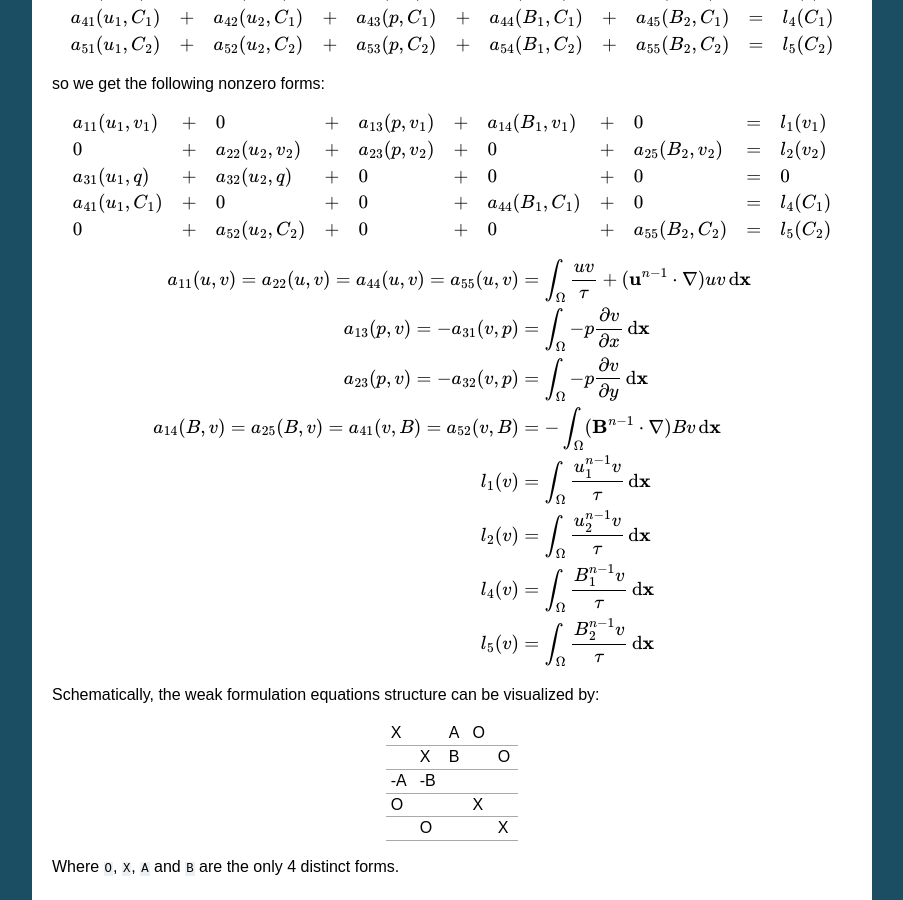
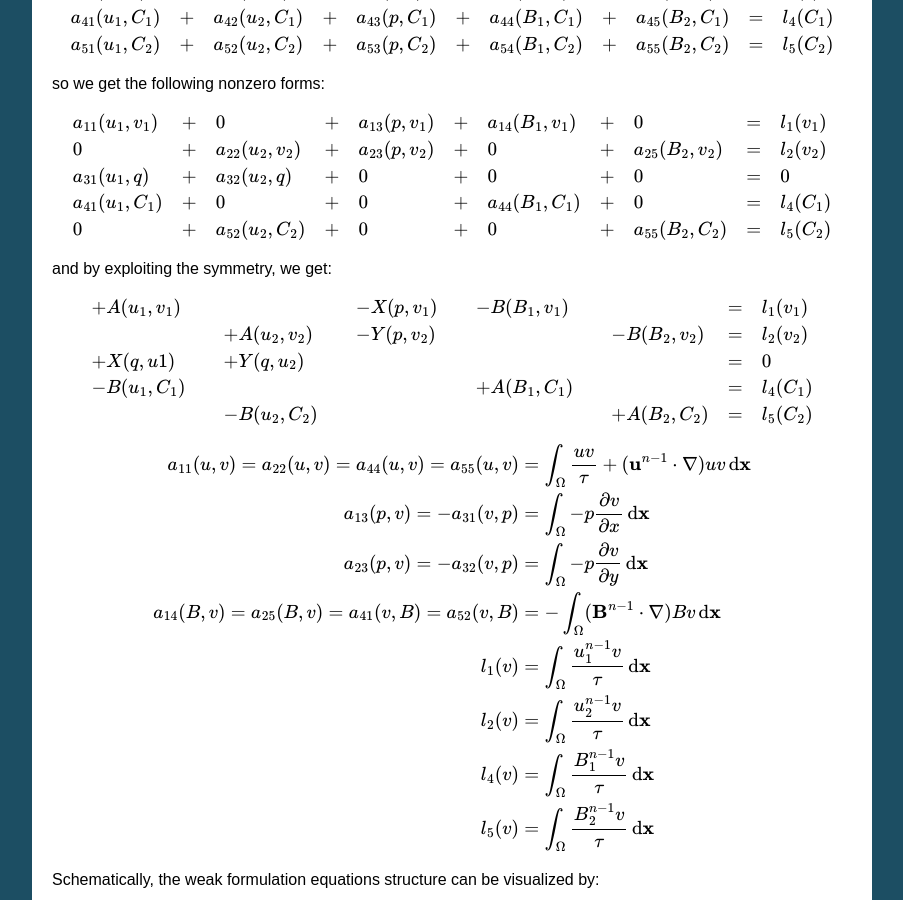
Before and after one commit to certik/mhd-hermes, a Sphinx documentation site: the page built from doc/physics.rst, in a window 1280 px wide and 900 px high, scrolled down 2983 px. Shown: the whole window, without its empty margins (198-1101 px from the left). Built offline with Sphinx 7.4.7, drawn with Linux system fonts in a browser that asks for light colours; formulas are drawn with MathJax 3.

Commit message:
Structure

```diff
--- a/doc/physics.rst
+++ b/doc/physics.rst
@@ -285,6 +285,19 @@ so we get the following nonzero forms:
         0 &+& a_{55}(B_2, C_2) &=& l_5(C_2)
     \end{array}$$
 
+and by exploiting the symmetry, we get:
+
+.. math::
+    :nowrap:
+
+    $$\begin{array}{lclclclclcl}
+    +A(u_1, v_1) &&  && -X(p, v_1) && -B(B_1, v_1) &&  &=& l_1(v_1)\\
+      && +A(u_2, v_2) && -Y(p, v_2) &&  && -B(B_2, v_2) &=& l_2(v_2)\\
+    +X(q, u1) && +Y(q, u_2) &&  &&  &&  &=& 0\\
+    -B(u_1, C_1) &&  &&  && +A(B_1, C_1) &&  &=& l_4(C_1)\\
+     && -B(u_2, C_2) &&  &&  && +A(B_2, C_2) &=& l_5(C_2)
+    \end{array}$$
+
 .. math::
 
     a_{11}(u, v) = a_{22}(u, v) = a_{44}(u, v) = a_{55}(u, v) &=
```
